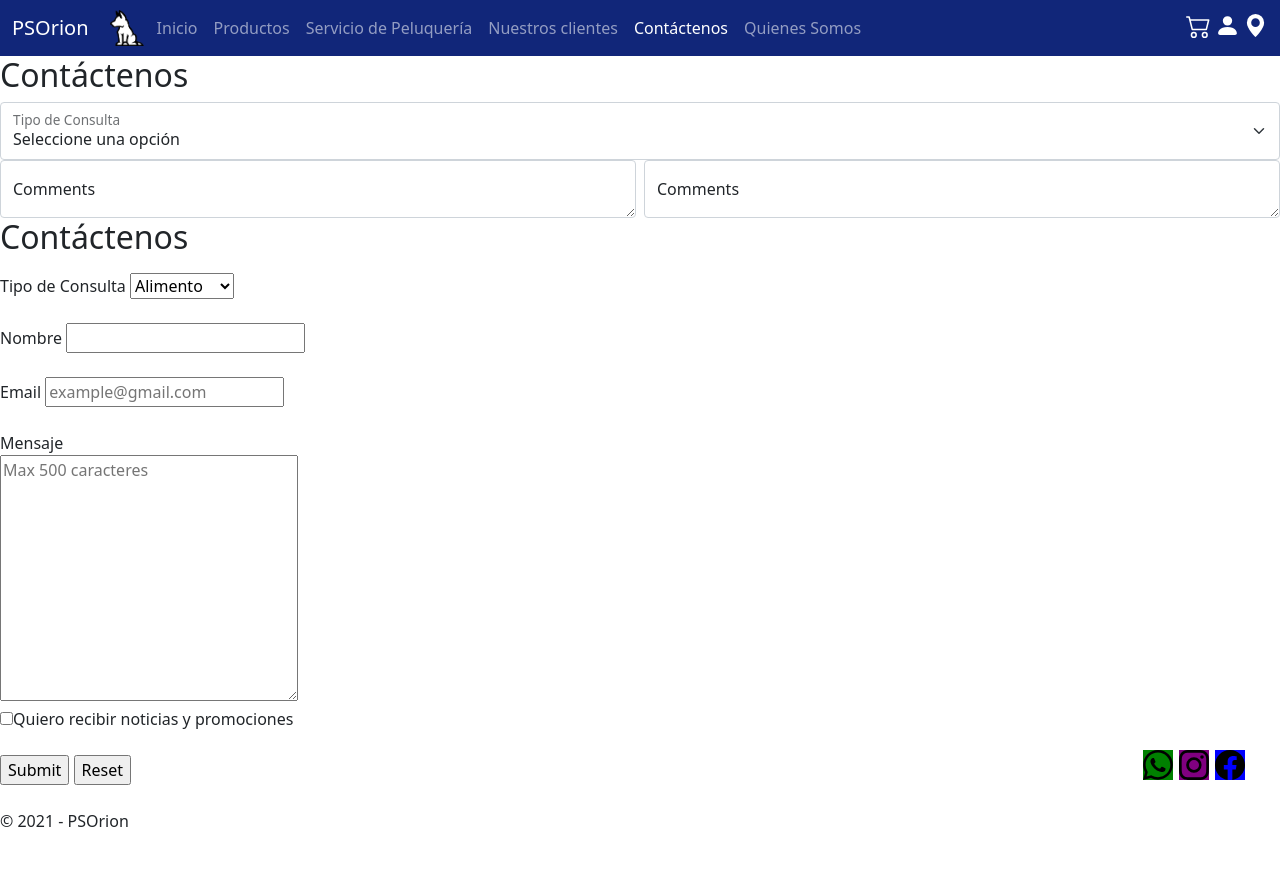
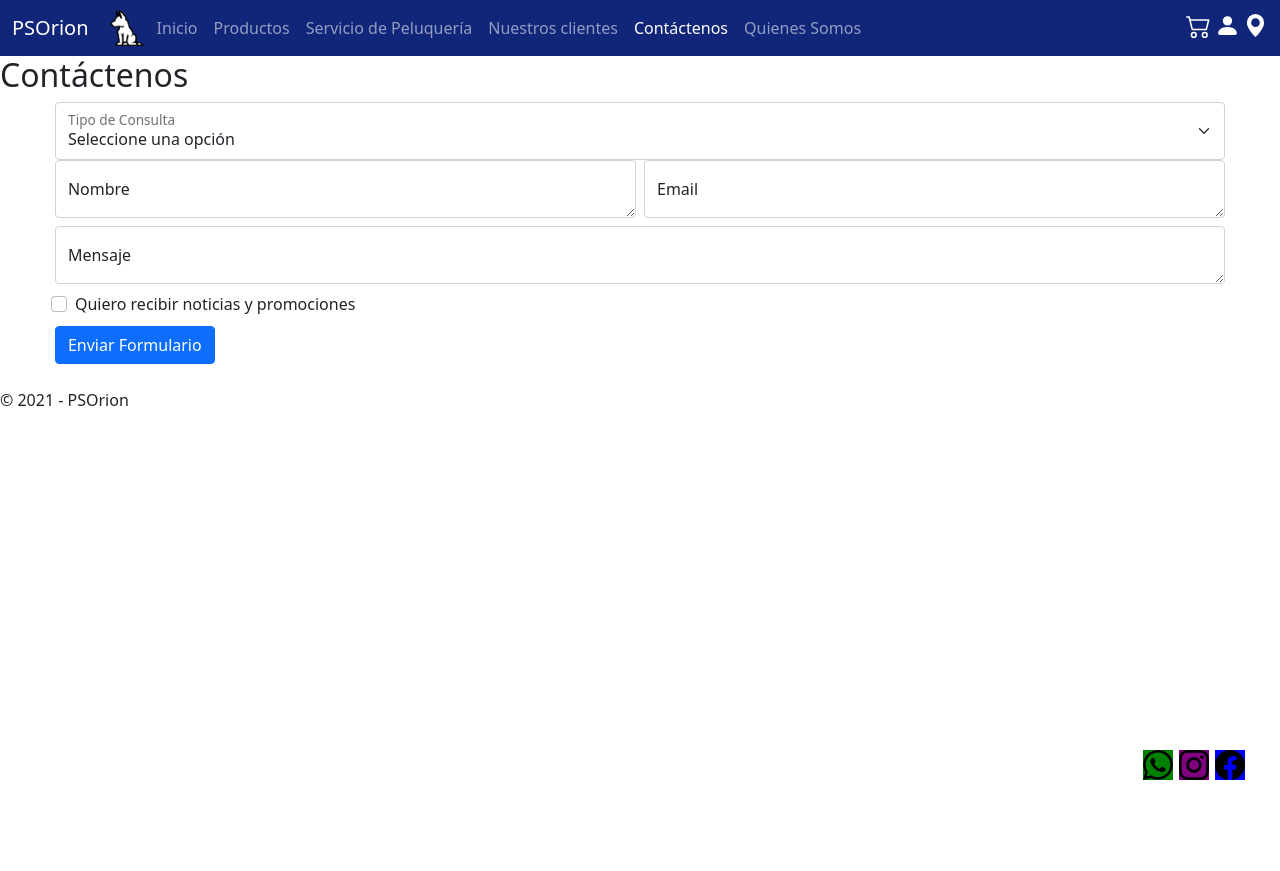
Before and after one commit to fduranpa/PSOrion, a website: page pages/contáctenos.html in a window 1280 px wide. After the commit the page ends 800 px from the top, so only its background shows below. Drawn offline with Linux system fonts and the light colour scheme.

Commit message:
contactenos

```diff
--- a/pages/contáctenos.html
+++ b/pages/contáctenos.html
@@ -70,8 +70,8 @@
             </div>
           </header>
 
-        <section class="content">
-          <h2>Contáctenos</h2>
+        <h2>Contáctenos</h2>
+        <section class="content contentCenter">
           <form>
             <div class="form-floating">
               <select class="form-select" id="floatingSelect" aria-label="Floating label select example">
@@ -86,53 +86,36 @@
               <div class="col-md">
                 <div class="form-floating">
                   <textarea class="form-control" placeholder="Leave a comment here" id="floatingTextarea"></textarea>
-                  <label for="floatingTextarea">Comments</label>
+                  <label for="floatingTextarea">Nombre</label>
                 </div>
               </div>
               <div class="col-md">
                 <div class="form-floating">
                   <div class="form-floating">
                     <textarea class="form-control" placeholder="Leave a comment here" id="floatingTextarea"></textarea>
-                    <label for="floatingTextarea">Comments</label>
+                    <label for="floatingTextarea">Email</label>
                   </div>
                 </div>
               </div>
+              <div class="col-12">
+                <div class="form-floating">
+                  <div class="form-floating">
+                    <textarea class="form-control" placeholder="Leave a comment here" id="floatingTextarea"></textarea>
+                    <label for="floatingTextarea">Mensaje</label>
+                  </div>
+                </div>
+              </div>
+              <div class="form-check">
+                <input class="form-check-input" type="checkbox" value="1" id="flexCheckDefault">
+                <label class="form-check-label" for="flexCheckDefault">
+                  Quiero recibir noticias y promociones
+                </label>
+              </div>
+              <div class="col-12">
+                <button type="submit" class="btn btn-primary">Enviar Formulario</button>
+              </div>
             </div>
           </form>
-
-            <div>
-                <form action="">
-                    <fieldset>
-                        <legend><h2>Contáctenos</h2></legend>
-                        <label for="typeMessage">Tipo de Consulta</label>
-                        <select name="typeMessage" id="typeMessage">
-                            <option value="Comida">Alimento</option>
-                            <option value="Juguetes">Juguetes</option>
-                            <option value="Peluquería">Peluquería</option>
-                        </select>
-                        <br>
-                        <br>
-                        <label for="name">Nombre</label>
-                        <input type="text" name="name" id="name">
-                        <br>
-                        <br>
-                        <label for="mail">Email</label>
-                        <input type="email" name="mail" id="mail" placeholder="example@gmail.com">
-                        <br>
-                        <br>
-                        <label for="message">Mensaje</label>
-                        <br>
-                        <textarea name="message" id="message" cols="30" rows="10" maxlength="500" placeholder="Max 500 caracteres"></textarea>
-                        <br>
-                        <input type="checkbox" name="discounts" id="discounts" value="1"><a>Quiero recibir noticias y promociones</a>
-                        <br>
-                        <br>
-                        <input type="submit" name="envioFormulario" id="envioFormulario">
-                        <input type="reset" name="refresh" id="refresh">
-
-                    </fieldset>
-                </form>
-            </div>
         </section>
 
         <br>
```
